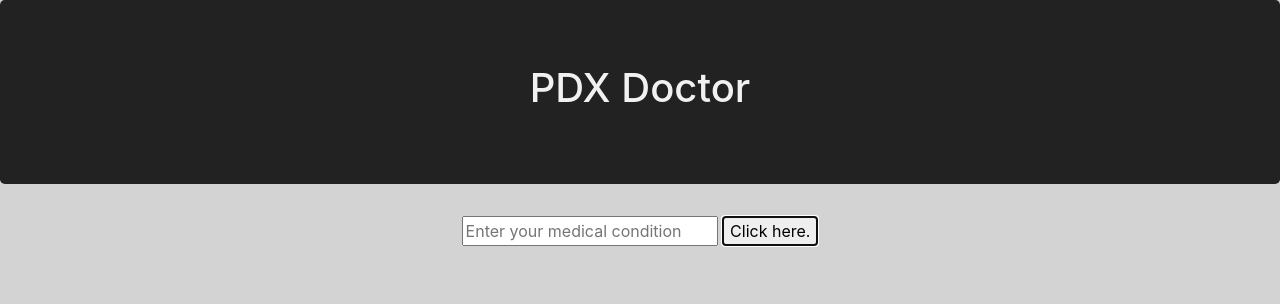
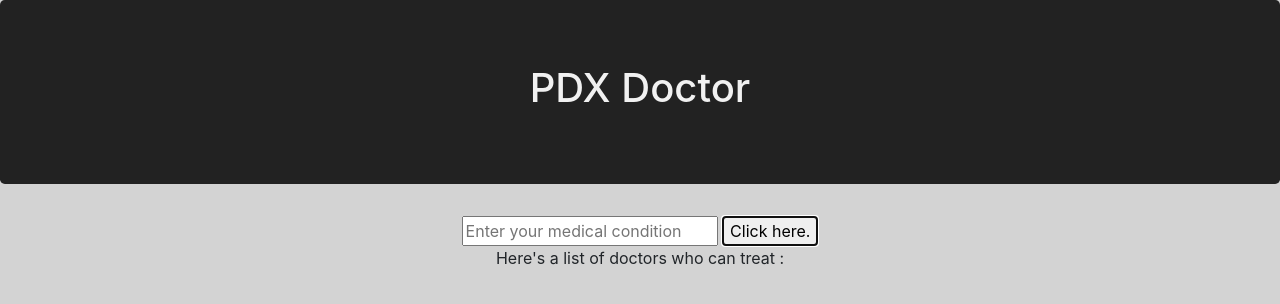
Before and after one commit to cidsinga/Doctor-Lookup, a website built with webpack: page src/index.html in a window 1280 px wide. Both pictures are taken after a click on the button "Click here.". Built offline with nearby package versions, Linux system fonts and the light colour scheme; no server answers.

Commit message:
add testing to full api link

```diff
--- a/src/doctor.js
+++ b/src/doctor.js
@@ -1,11 +1,12 @@
 export class DoctorList{
   async getDocByCondish(condish) {
     try {
-      let response = await fetch(`https://api.betterdoctor.com/2016-03-01/doctors?skip=0&limit=10&user_key=${process.env.API_KEY}&location=or-portland&query=${condish}`);
+      // let response = await fetch(`https://api.betterdoctor.com/2016-03-01/doctors?skip=0&limit=10&user_key=${process.env.API_KEY}&location=or-portland&query=${condish}`);
+      let response = await fetch(`https://api.betterdoctor.com/2016-03-01/doctors?skip=0&limit=10&user_key=2c5fc699c1986399749f4c1223f41d0d&location=or-portland&query=${condish}`);
       let jsonifiedResponse = await response.json();
       return jsonifiedResponse;
     } catch(error) {
-
+      console.error("There was an error handling your request: " + error.message);
     }
   }
 }
--- a/src/index.html
+++ b/src/index.html
@@ -19,12 +19,11 @@
 <button type="button" id='button' name="button">Click here.</button>
 
 </div>
-<div id='showRecipe'>
-
+<div id='showDocName'>
 </div>
 <div id='displayLocation'>
+</div>
 
-</div>
 <div id="pubGroup">
 
 </div>
--- a/src/main.js
+++ b/src/main.js
@@ -14,6 +14,11 @@ $(document).ready(function() {
       const response = await doctorList.getDocByCondish(condish); // replace doc
       getElements(response);
     })();
-
+    if(this.value !=true){
+      $('#showDocName').text('No Results Found');
+    }
+    function getElements(resonse){
+      $('#showDocName').text(`Here's a list of doctors who can treat ${condish}:`);
+    }
   })
 })
```
